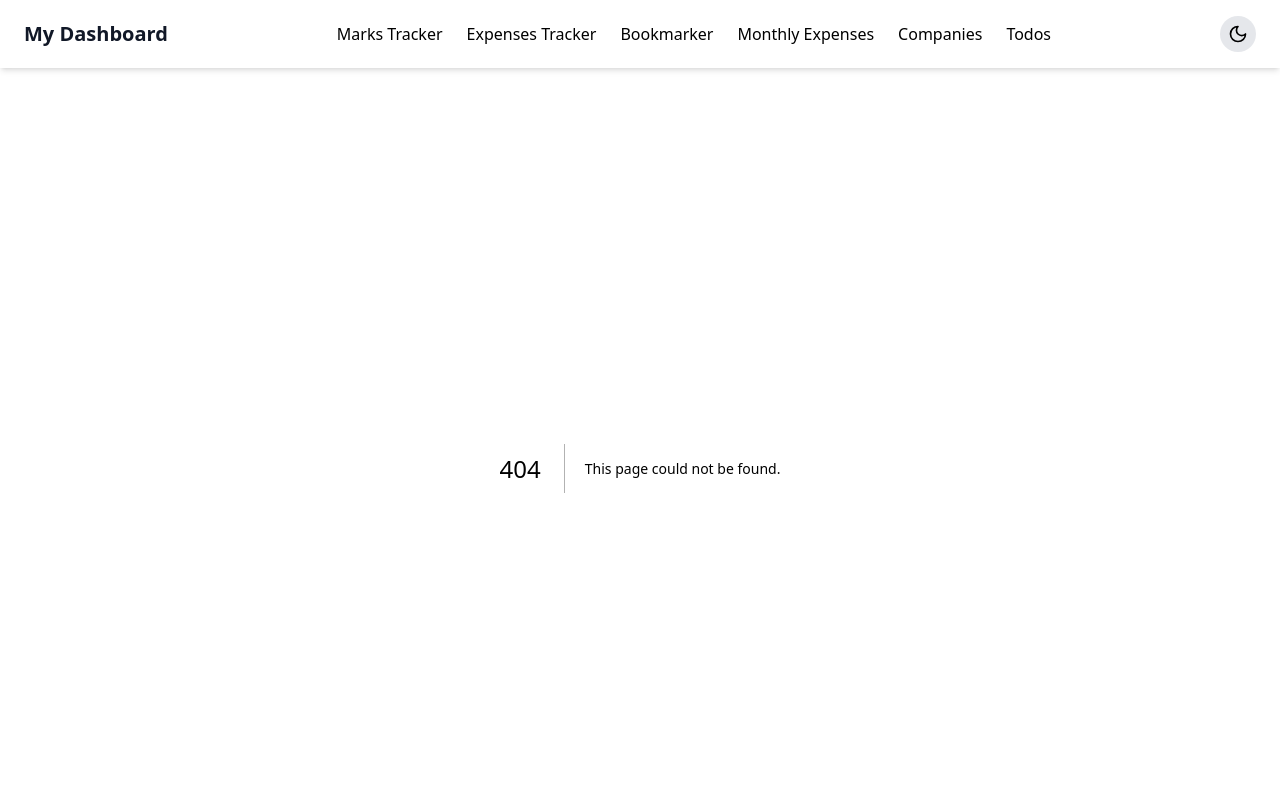
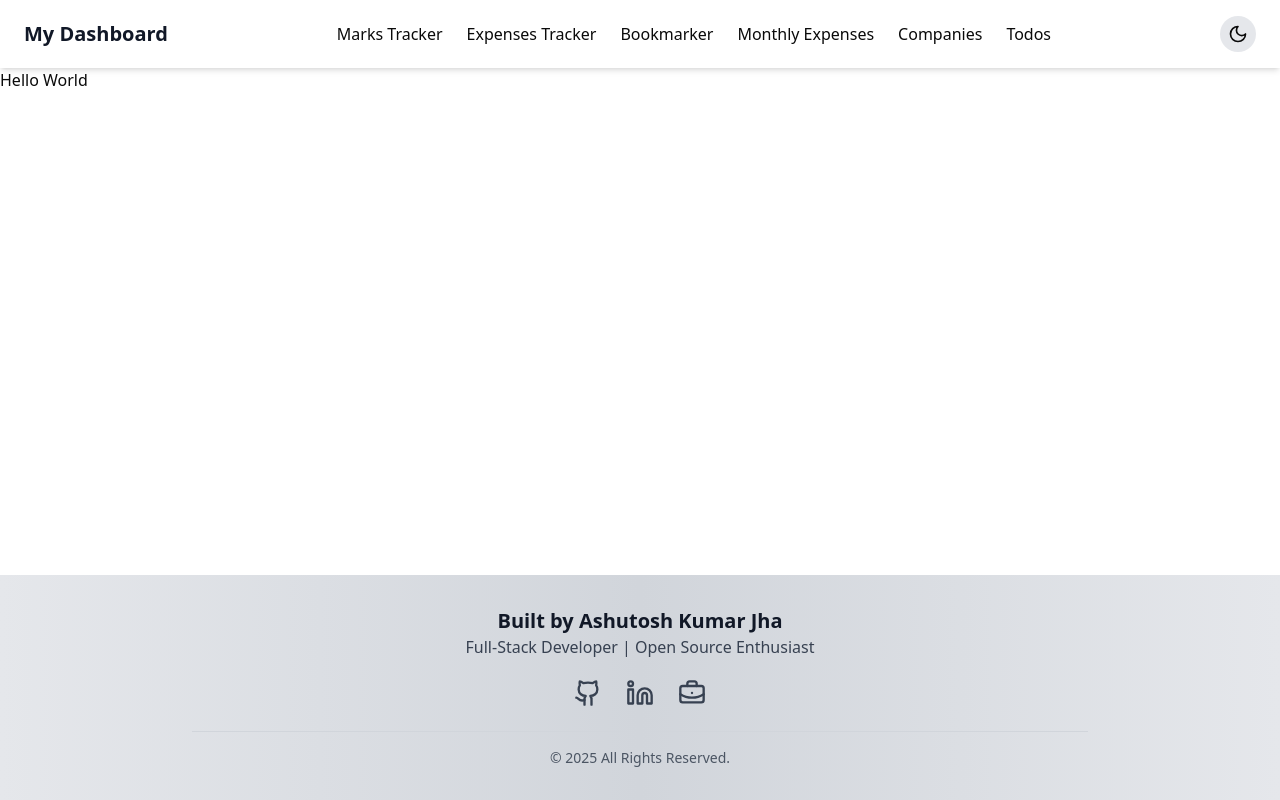
Before and after one commit to ashutosh229/bookmarks-website, a Next.js app: page /temp in a window 1280 px wide. Before the commit this address had no page. Shown: the top 800 px of the page. Built offline with nearby package versions, Linux system fonts and the light colour scheme.

Commit message:
test: temporary page for vercel loading page resolution

```diff
--- /dev/null
+++ b/app/temp/page.tsx
@@ -0,0 +1,3 @@
+export default function Temp() {
+  return <h1>Hello World</h1>;
+}
--- a/package.json
+++ b/package.json
@@ -5,7 +5,7 @@
   "scripts": {
     "dev": "next dev",
     "build": "next build",
-    "start": "next start",
+    "start": "npx serve@latest out",
     "lint": "next lint"
   },
   "dependencies": {
```
